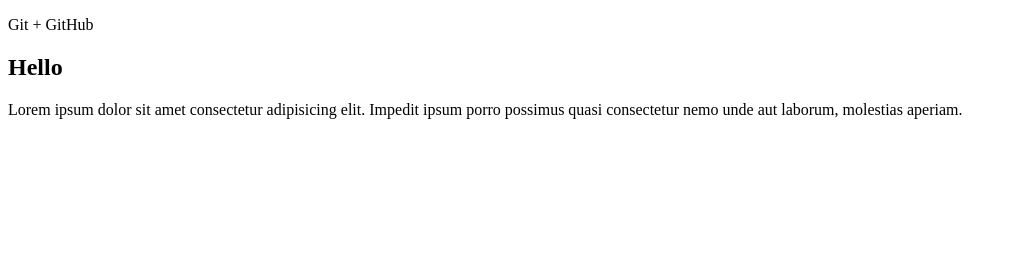
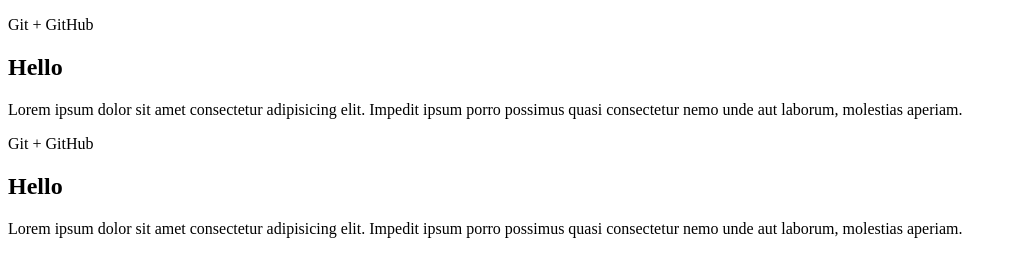
Before and after one commit to AleksanderRomanets/gittest, a plain HTML site: page index.html in a window 1280 px wide. Shown: the whole page, without its empty margins (0-1017 px from the left). Drawn offline with Linux system fonts and the light colour scheme.

Commit message:
Ветка about и работа в ней

```diff
--- a/index.html
+++ b/index.html
@@ -11,5 +11,9 @@
         <h2>Hello</h2>
         <p>Lorem ipsum dolor sit amet consectetur adipisicing elit. Impedit ipsum porro
            possimus quasi consectetur nemo unde aut laborum, molestias aperiam.</p>
+        <p>Git + GitHub</p>
+        <h2>Hello</h2>
+        <p>Lorem ipsum dolor sit amet consectetur adipisicing elit. Impedit ipsum porro
+            possimus quasi consectetur nemo unde aut laborum, molestias aperiam.</p>
     </body>
 </html>
```
